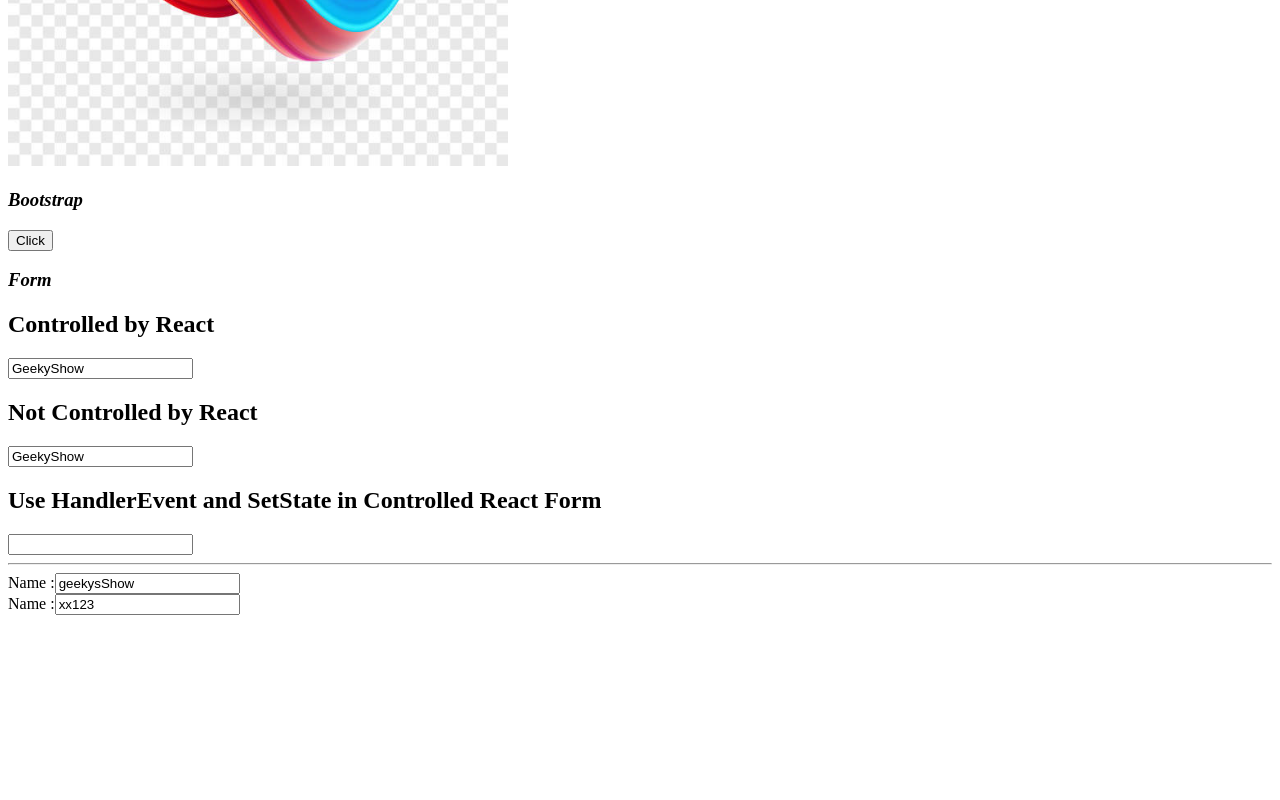
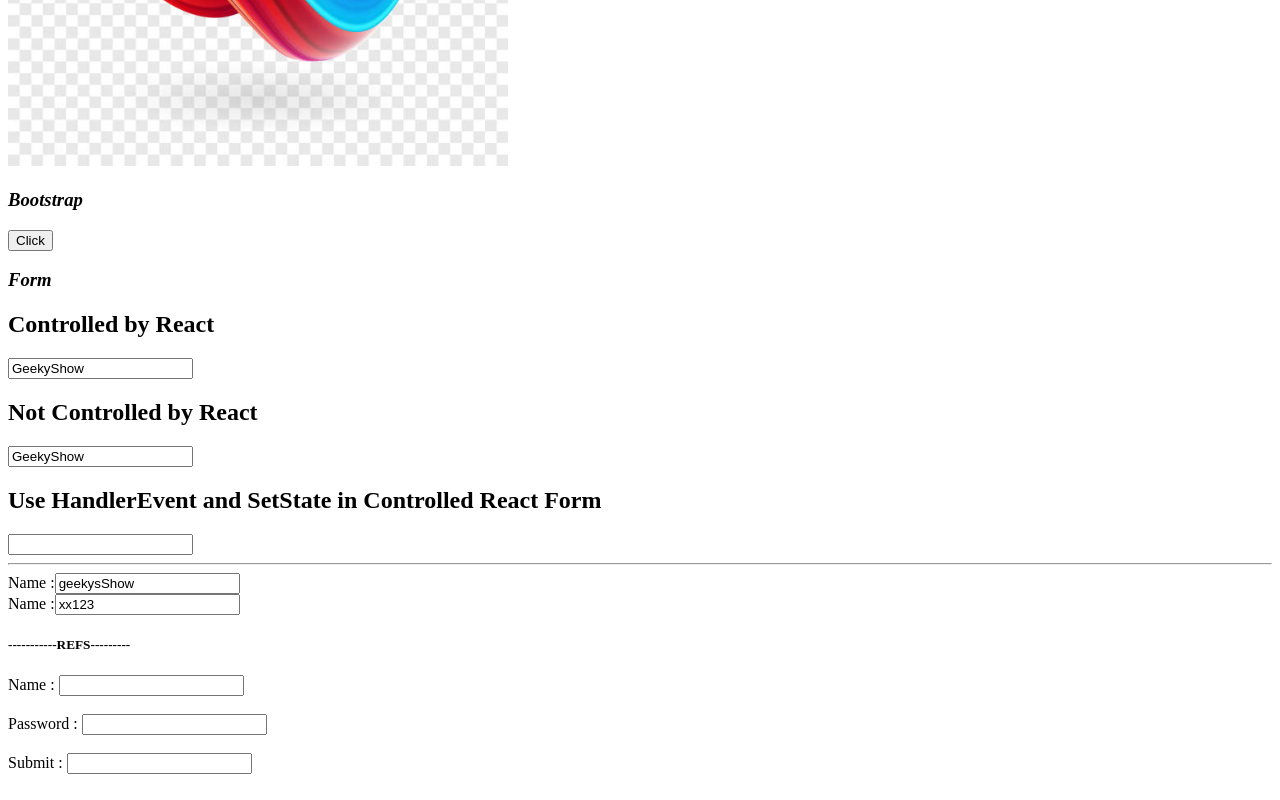
Before and after one commit to Raghav-Verma25/React-js, a React (Create React App) app: page / in a window 1280 px wide. Shown: the part 1990-2790 px from the top of the page. Before the commit the page ends 2613 px from the top, so only its background shows below. Built offline with nearby package versions, Linux system fonts and the light colour scheme.

Commit message:
Refs in React

```diff
--- a/public/index.html
+++ b/public/index.html
@@ -58,6 +58,8 @@
     <input type="text" Value="GeekyShow"/>
     <div id="form-2"></div>
     <div id="form-3"></div>
+    <h5>-----------REFS--------- </h5>
+    <div id="ref-1"></div>
 
 
   </body>
--- a/src/Form/MultipleHandlerEventForm.js
+++ b/src/Form/MultipleHandlerEventForm.js
@@ -15,7 +15,7 @@ export default class MultipleHandlerEventForm extends Component {
             <form>
                 <hr />
                 <label>Name :
-                    <input type="text" name="name"  value={this.state.name} onChange={this.handlerChange} />
+                    <input type="text" name="name" value={this.state.name} onChange={this.handlerChange} />
                 </label>
                 <br></br>
                 <label>Name :
--- /dev/null
+++ b/src/component/Refs.js
@@ -0,0 +1,21 @@
+import React, { Component } from 'react'
+
+export default class Refs extends Component {
+    constructor(props){
+        super(props);
+        //creating ref
+        this.textInput = React.createRef();
+    }
+    componentDidAmount =() =>{
+        this.textInput.current.focus();
+    }
+    render() {
+    return (
+            <form>
+            Name : <input type= "text" /> <br /><br />
+            Password : <input type= "text" /> <br /><br />
+            Submit : <input type= "text" ref={this.textInput}/> <br /><br />
+        </form>
+    );
+  }
+}
--- a/src/index.js
+++ b/src/index.js
@@ -29,6 +29,7 @@ import Button from "./BootStrap5/Button"
 import Form from "./Form/Form"
 import HandlerEventInForm from "./Form/HandlerEventInForm";
 import MultipleHandlerEventInForm from "./Form/MultipleHandlerEventForm"
+import Refs from "./component/Refs"
 
 //Using component
 
@@ -65,3 +66,4 @@ ReactDOM.render(<UpdateState /> , document.getElementById("update-root-5"));
  ReactDOM.render(<Form/> , document.getElementById("form-1"))
  ReactDOM.render(<HandlerEventInForm/> , document.getElementById("form-2"))
  ReactDOM.render(<MultipleHandlerEventInForm/> , document.getElementById("form-3"))
+ ReactDOM.render(<Refs/> , document.getElementById("ref-1"))
```
